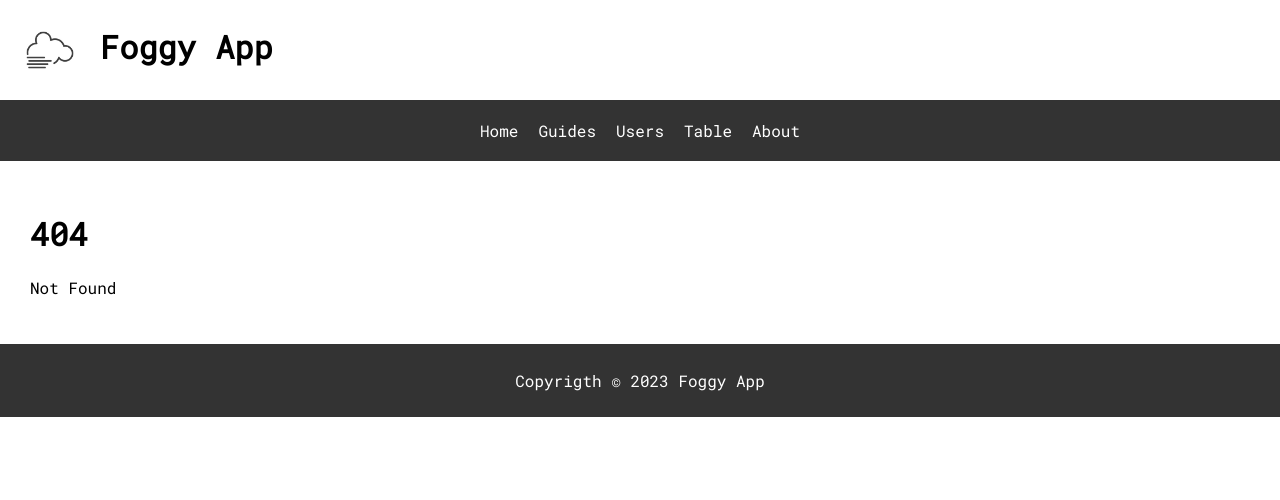
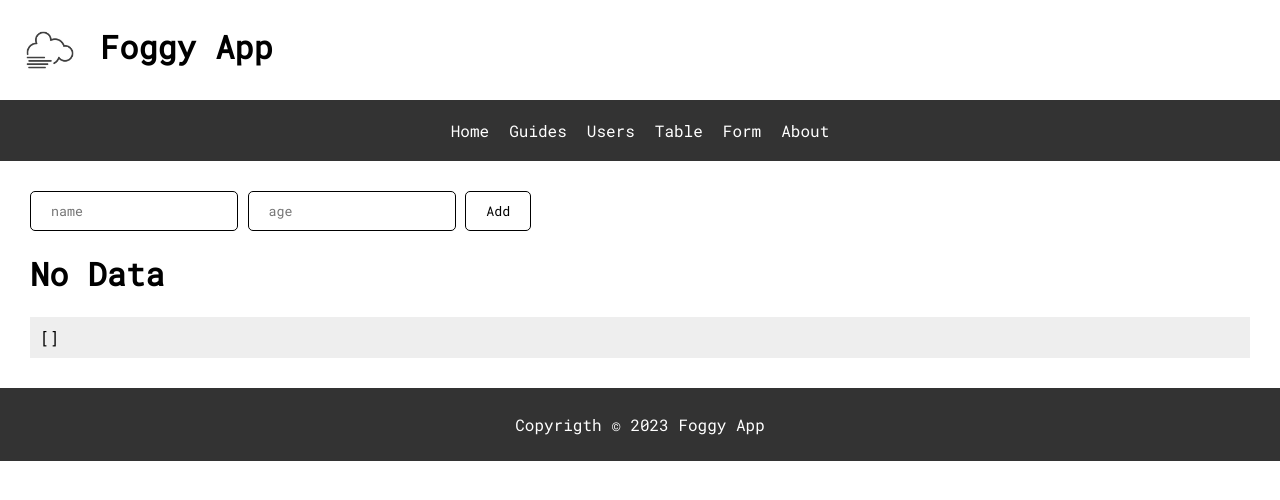
Before and after one commit to singthai-srisoi/foggy-app, a SvelteKit app: page /form in a window 1280 px wide. Before the commit this address had no page. Shown: the top 500 px of the page. Built offline with nearby package versions, Linux system fonts and the light colour scheme.

Commit message:
fix when no data table cannot load problem and when data change table does not load properly

```diff
--- /dev/null
+++ b/src/routes/form/+page.svelte
@@ -0,0 +1,45 @@
+<script>
+    import Form from "./form.svelte";
+    import Table from "../table/table.svelte";
+
+    let submited = {}
+    let result = [
+        // {id: 1, name: 'John', age: 20},
+    ]
+
+    let skip = []
+    let edited_data = {}
+    let deleted_data = {}
+
+    $: {
+        if (Object.keys(submited).length > 0) {
+            result.push(submited)
+            result = result
+            submited = {}
+        }
+    }
+</script>
+
+<Form bind:form_data={submited}/>
+
+<Table data={result}
+    skip={skip}
+    dev={true}
+    bind:edited_data={edited_data}
+    bind:deleted_data={deleted_data}
+/>
+
+<code>
+    {JSON.stringify(result)}
+</code>
+
+<style>
+
+    code {
+        display: block;
+        margin-top: 20px;
+        padding: 10px;
+        background-color: #eee;
+    }
+
+</style>
--- /dev/null
+++ b/src/routes/form/form.svelte
@@ -0,0 +1,39 @@
+<script>
+    export let form_data = {}
+
+    const submit_handler = (event) => {
+        event.preventDefault()
+        form_data = Object.fromEntries(new FormData(event.target))
+        event.target.reset()
+    }
+
+    // travel through form using enter key
+    // when reach submit button, submit and jump back to the first element
+    const handle_keydown = (event) => {
+        let form = event.target.closest('form')
+        if (event.key == "Enter") {
+            event.preventDefault()
+            let target = event.target
+            let form_elements = form.elements
+            let index = Array.prototype.indexOf.call(form_elements, target)
+            let next_index = index + 1
+            if (next_index == form_elements.length) {
+                form_data = Object.fromEntries(new FormData(form))
+                form.reset()
+                form_elements[0].focus()
+            } else {
+                form_elements[next_index].focus()
+            }
+        }
+    }
+
+
+
+</script>
+
+<form action="" on:submit={submit_handler} on:keydown={handle_keydown}>
+    <input type="text" placeholder="name" name="name">
+    <input type="text" placeholder="age" name="age">
+
+    <button type="submit">Add</button>
+</form>
--- a/src/routes/navbar.svelte
+++ b/src/routes/navbar.svelte
@@ -4,6 +4,7 @@
         <li><a href="/guides">Guides</a></li>
         <li><a href="/users">Users</a></li>
         <li><a href="/table">Table</a></li>
+        <li><a href="/form">Form</a></li>
         <li><a href="/about">About</a></li>
 
     </ul>
--- a/src/routes/table/table.svelte
+++ b/src/routes/table/table.svelte
@@ -1,6 +1,8 @@
 <script>
+  import { onMount } from "svelte";
+
     // recieve data from parent component
-    export let data // the data to be displayed in list of objects
+    export let data = [] // the data to be displayed in list of objects
     export let skip = [] // the keys to be skipped in table
     export let response = new Promise((resolve, reject) => {
         resolve(true)
@@ -13,19 +15,31 @@
     export let deleted_data = {}
 
     let types = {}
+    let keys = []
+    let proccessedKeys = []
+
+    let tr_bg_color = ''
+
+    const processing = (data, keys, proccessedKeys) => {
+        if (Array.isArray(data)){
+            if (data.length > 0) {
                 data[0] && Object.keys(data[0]).forEach(item => {
                     types[item] = typeof data[0][item]
                 })
 
-    let keys = Object.keys(data[0]).filter(item => !skip.includes(item))
-    let proccessedKeys = keys.map(item => {
+                keys = Object.keys(data[0]).filter(item => !skip.includes(item))
+                proccessedKeys = keys.map(item => {
                     item = item.replace('_', ' ')
                     item = item.replace(/(^\w{1})|(\s{1}\w{1})/g, match => match.toUpperCase())
                     return item
                 })
 
-
-    let tr_bg_color = ''
+                return {data, keys, proccessedKeys}
+            }
+        } else {
+            data = []
+        }
+    }
 
     const exit_editing_mode = (tr) => {
         tr.classList.remove('editing')
@@ -58,7 +72,6 @@
             item.innerText = dict[item.dataset.key]
         })
     }
-
 
     async function handle_dbclick ( event ) {
         let target = event.target
@@ -106,6 +119,15 @@
         })
     }
 
+    // make sure table relaoading when data changed
+    $: {
+        let res = processing(data, keys, proccessedKeys)
+        if (res) {
+            data = res.data
+            keys = res.keys
+            proccessedKeys = res.proccessedKeys
+        }
+    }
 </script>
 
 {#if data.length > 0}
@@ -142,9 +164,6 @@
 {:else}
     <h1>No Data</h1>
 {/if}
-
-
-
 
 <style>
 
```
Lines whose indentation alone changed are shown as unchanged.
